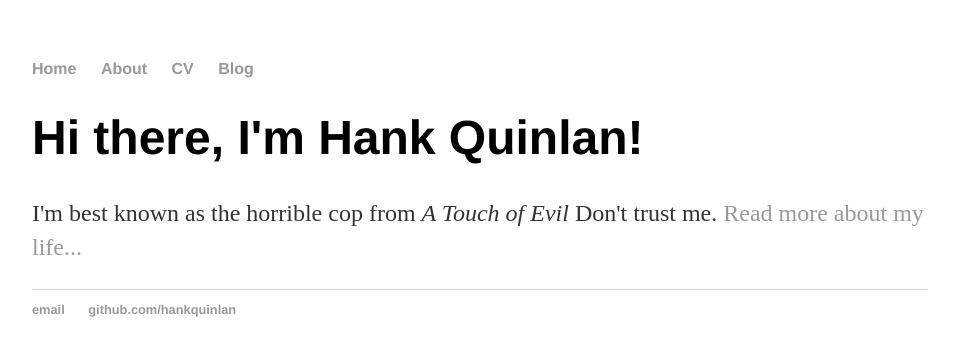
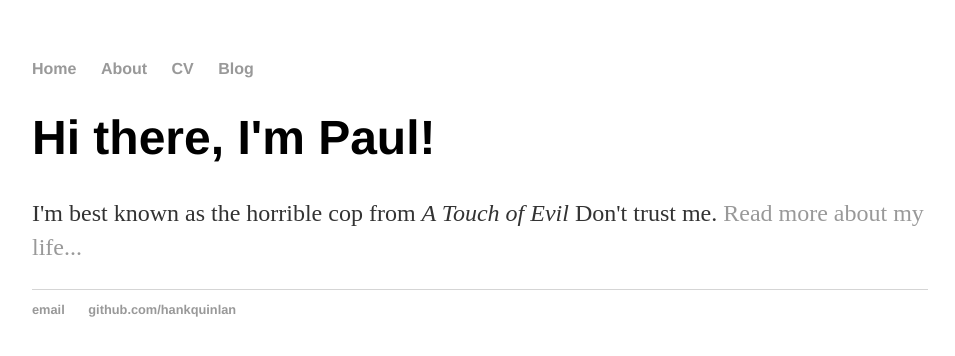
Before and after one commit to morealth/morealth.github.io, a Jekyll site: the page built from index.html, in a window 1280 px wide. Shown: the top 356 px of the page, without its empty margins (160-1115 px from the left). Built offline with Jekyll 4.4.1, drawn with Linux system fonts in a browser that asks for light colours.

Commit message:
Update index.html

```diff
--- a/index.html
+++ b/index.html
@@ -3,6 +3,6 @@ layout: default
 title: Hank Quinlan, Horrible Cop
 ---
 <div class="blurb">
-	<h1>Hi there, I'm Hank Quinlan!</h1>
+	<h1>Hi there, I'm Paul!</h1>
 	<p>I'm best known as the horrible cop from <em>A Touch of Evil</em> Don't trust me. <a href="/about">Read more about my life...</a></p>
 </div><!-- /.blurb -->
```
